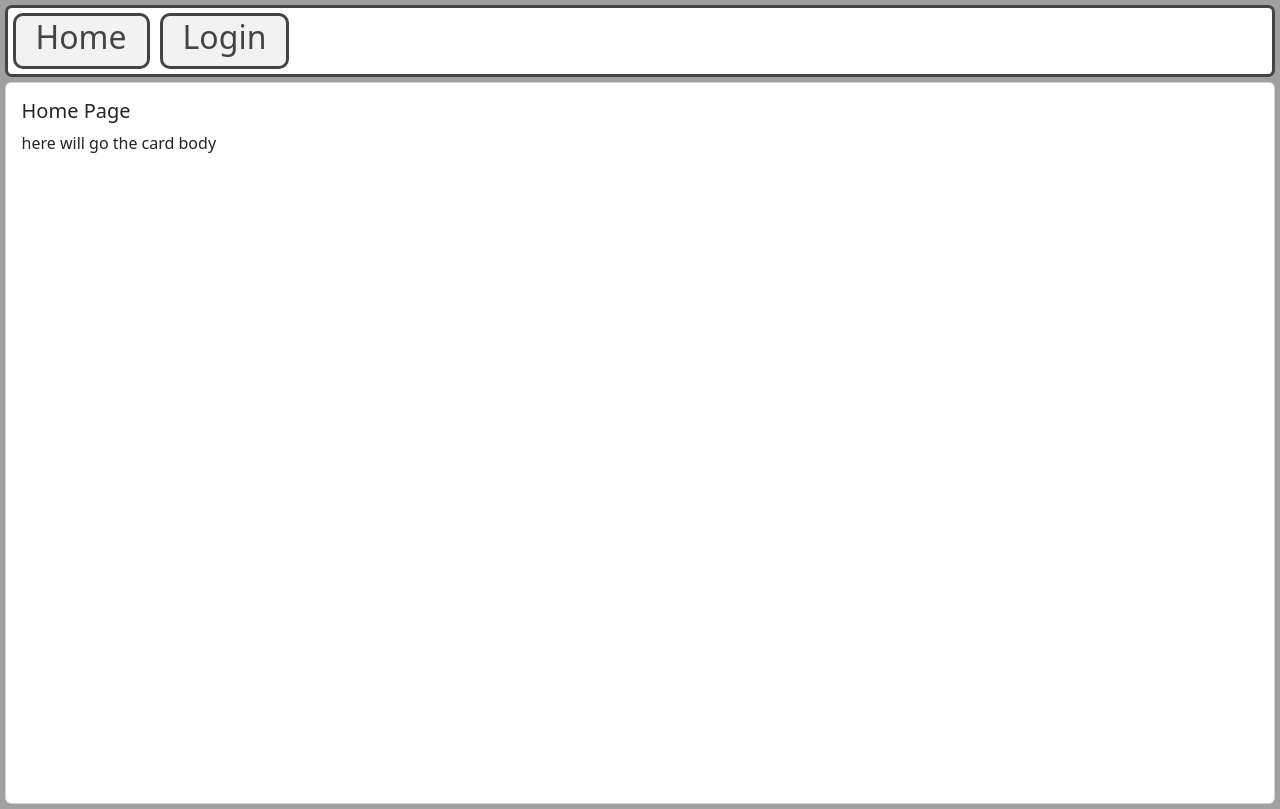
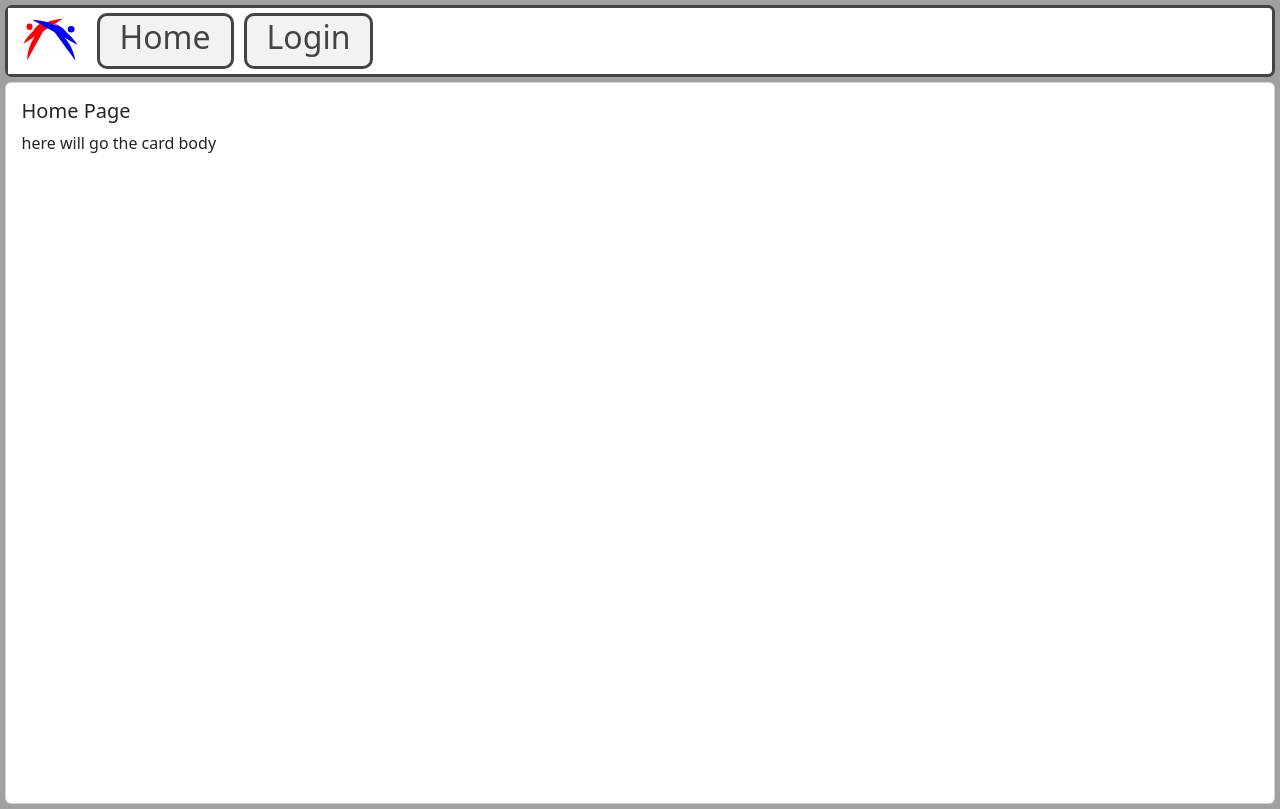
Before and after one commit to bdreaves04/Alevel-Project, a React (Create React App) app in the folder frontend/: page / in a window 1280 px wide. Built offline with nearby package versions, Linux system fonts and the light colour scheme.

Commit message:
added logo to navbar and to tab icon

```diff
--- a/frontend/package.json
+++ b/frontend/package.json
@@ -37,5 +37,9 @@
       "last 1 firefox version",
       "last 1 safari version"
     ]
+  },
+  "devDependencies": {
+    "@svgr/webpack": "^6.3.1",
+    "file-loader": "^6.2.0"
   }
 }
--- a/frontend/public/index.html
+++ b/frontend/public/index.html
@@ -2,14 +2,14 @@
 <html lang="en">
   <head>
     <meta charset="utf-8" />
-    <link rel="icon" href="%PUBLIC_URL%/favicon.ico" />
+    <link rel="icon" href="%PUBLIC_URL%/logo.svg" />
     <meta name="viewport" content="width=device-width, initial-scale=1" />
     <meta name="theme-color" content="#000000" />
     <meta
       name="description"
       content="Web site created using create-react-app"
     />
-    <link rel="apple-touch-icon" href="%PUBLIC_URL%/logo192.png" />
+    <link rel="apple-touch-icon" href="%PUBLIC_URL%/logo.svg" />
     <!--
       manifest.json provides metadata used when your web app is installed on a
       user's mobile device or desktop. See https://developers.google.com/web/fundamentals/web-app-manifest/
--- a/frontend/src/components/Navbar.js
+++ b/frontend/src/components/Navbar.js
@@ -1,11 +1,13 @@
 import React, { Component } from 'react';
 import { Link } from 'react-router-dom';
-
 class Navbar extends Component {
     render() {
         return (
             <header>
                 <div className="containerNav">
+                    <div className="logoNavItem">
+                        <img src="./logo.svg" alt="logo" />
+                    </div>
                     <Link to='/'>
                         <div className="navitem">
                             <h2>Home</h2>
--- a/frontend/src/index.css
+++ b/frontend/src/index.css
@@ -37,3 +37,12 @@ header .containerNav {
   min-height: 90.3vh;
   border-color: #444;
 }
+
+.logoNavItem{
+  background-color: #fff;
+  padding: 0px 10px;
+}
+
+img[alt="logo"]{
+  width: 64px;
+}
```
Also changed, not shown: frontend/public/logo.svg (added), 1 other file (tests, documents, lock files or other folders).
